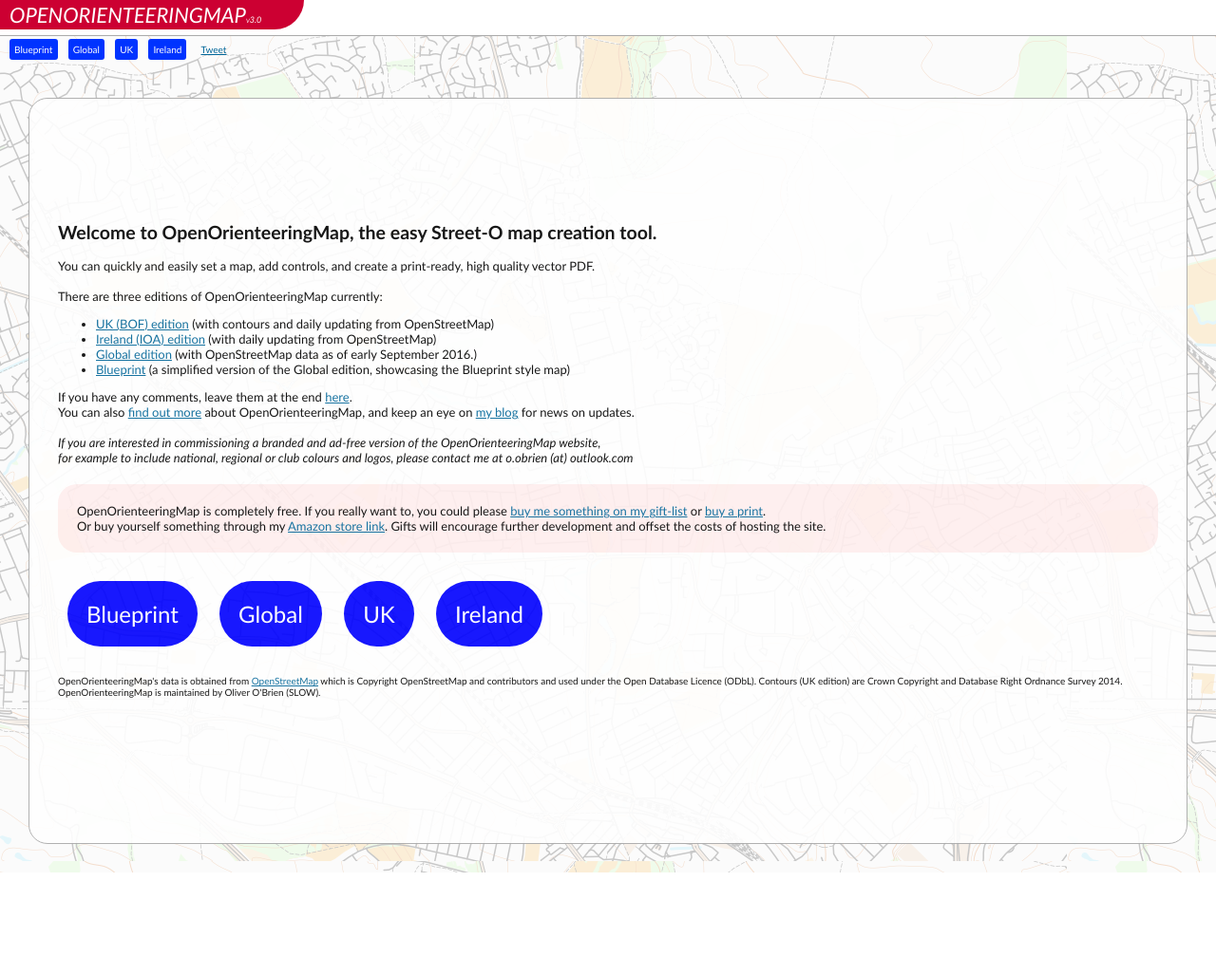
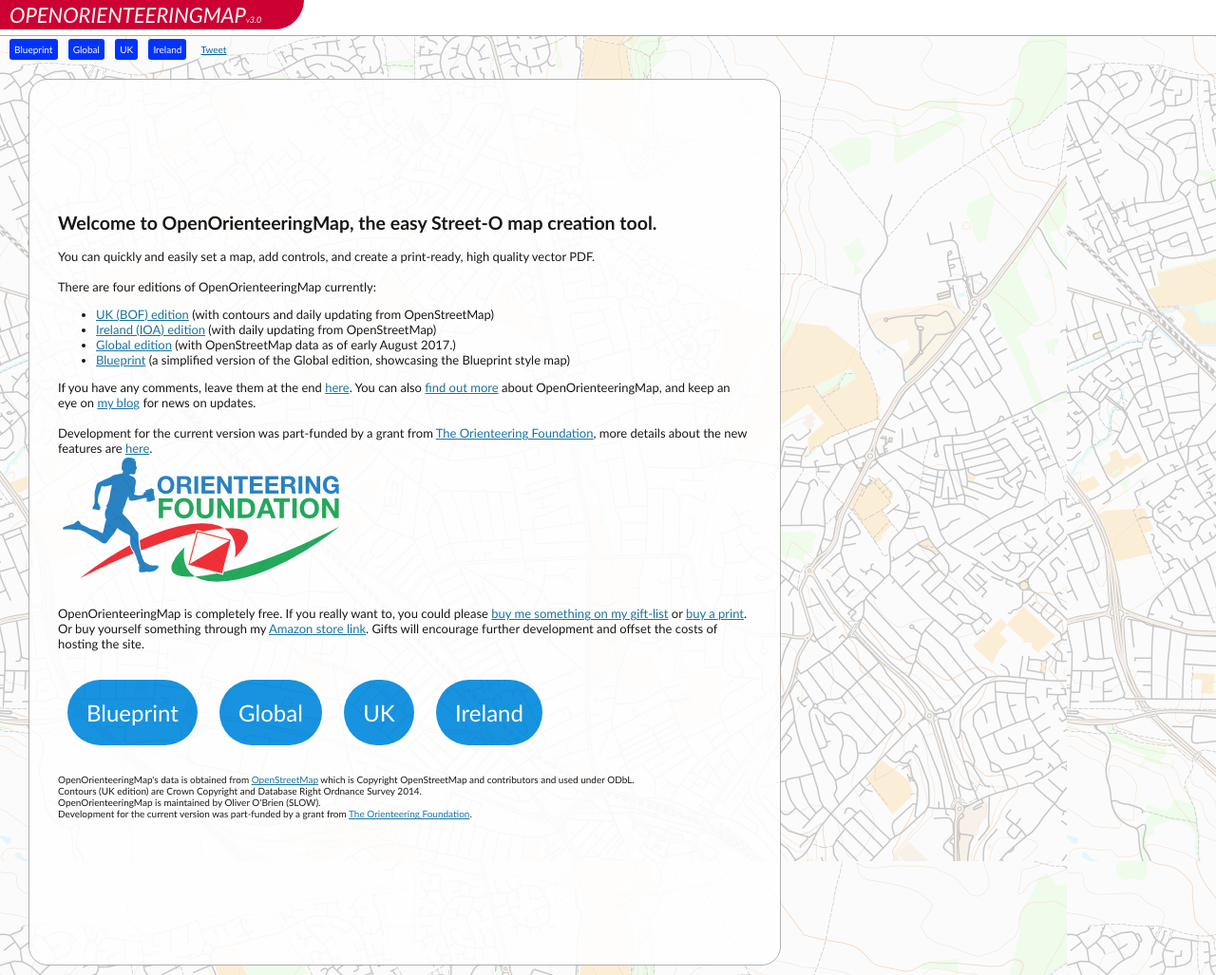
Before and after one commit to oobrien/oomap, a PHP site: page / in a window 1280 px wide. Shown: the whole page at 95% size. Before the commit the page ends 919 px from the top, so only its background shows below. Run offline with PHP 8.4, Linux system fonts and the light colour scheme; some libraries are stand-ins or nearby versions.

Commit message:
Add links to Blueprint, links/logos/credit to Orienteering Foundation, and Get JPG and Worldfile buttons. Tweak blue colour.

```diff
--- a/www/oomap.co.uk/gb/index.php
+++ b/www/oomap.co.uk/gb/index.php
@@ -66,7 +66,7 @@
 			<form id='load'>Map ID: <input type='text' size='10' id='savedMapID' />
 				<button id='loadButton' type="submit">Load</button>
 			</form>
-			<div id='title'>OPENORIENTEERINGMAP<span id='titlestatus'>v3.0</span></div>
+			<div id='title'>OPENORIENTEERINGMAP<span id='titlestatus'>v3.1</span></div>
 		</div>
 		<div id='editions'>
 			<div id='messagePanelHolder'>
@@ -139,6 +139,8 @@
 			</div>
 			<div id='create' class="ui-widget-header ui-corner-all">
 				<button id='createmap'>Save & get PDF map</button>
+				<button id='getraster'>Get JPG</button>
+				<button id='getworldfile'>Get Worldfile</button>
 				<button id='createclue'>Show clue sheet</button>
 			</div>
 		</div>
@@ -175,7 +177,7 @@
 
 			<div id='attribution'>
 				<div>Created by <a href="http://blog.oomap.co.uk/">Oliver O'Brien</a> <a href="http://blog.oomap.co.uk/oom/">Comments?</a><br /><a href="" onclick="alert('Background data is Copyright OpenStreetMap contributors 2015. The tile imagery used for the initial zoom layers is CC-By-SA OpenStreetMap. The contours are Crown Copyright and Database Right Ordnance Survey 2012-5. Postboxes from dracos.co.uk Locating Postboxes service. Plaques from Open Plaques project.'); return false;">Attribution</a> (OSM, Ordnance Survey, Dracos) <a href="http://blog.oomap.co.uk/oom/">About</a><br />
-				Development part-funded by <a href="http://www.britishorienteering.org.uk/">British Orienteering</a>.</div>
+				Supported by <a href="http://www.orienteeringfoundation.org.uk/">The Orienteering Foundation</a>.</div>
 			</div>
 			<div id='map'></div>
 		</div>
--- a/www/oomap.co.uk/ie/index.php
+++ b/www/oomap.co.uk/ie/index.php
@@ -66,7 +66,7 @@
 			<form id='load'>Map ID: <input type='text' size='15' id='savedMapID' />
 				<button id='loadButton' type="submit">Load</button>
 			</form>
-			<div id='title'>OPENORIENTEERINGMAP<span id='titlestatus'>v3.0</span></div>
+			<div id='title'>OPENORIENTEERINGMAP<span id='titlestatus'>v3.1</span></div>
 		</div>
 		<div id='editions'>
 			<div id='messagePanelHolder'>
@@ -138,6 +138,8 @@
 			</div>
 			<div id='create' class="ui-widget-header ui-corner-all">
 				<button id='createmap'>Save & get PDF map</button>
+				<button id='getraster'>Get JPG</button>
+				<button id='getworldfile'>Get Worldfile</button>
 				<button id='createclue'>Show clue sheet</button>
 			</div>
 		</div>
--- a/www/oomap.co.uk/index.php
+++ b/www/oomap.co.uk/index.php
@@ -73,7 +73,7 @@
 			<div id='social'><a href="https://twitter.com/share" class="twitter-share-button" data-count="horizontal" data-via="oobr">Tweet</a></div></td>
 			</tr></table>
 	</div>
-	<div style='padding: 20px 30px 30px 30px; margin: 30px; border: 1px solid #aaa; border-radius: 20px; background-color: white; opacity: 0.9;'>
+	<div style='width: 730px; padding: 30px; margin: 10px 30px; border: 1px solid #aaa; border-radius: 20px; background-color: white; opacity: 0.9;'>
 		<script async src="//pagead2.googlesyndication.com/pagead/js/adsbygoogle.js"></script>
 		<!-- OpenOrienteeringMap LB -->
 		<ins class="adsbygoogle"
@@ -89,37 +89,39 @@
 		-->
 		You can quickly and easily set a map, add controls, and create a print-ready, high quality vector PDF.
 		<br /><br />
-		There are three editions of OpenOrienteeringMap currently:
+		There are four editions of OpenOrienteeringMap currently:
 		<ul>
 		<li><a href="/gb/">UK (BOF) edition</a> (with contours and daily updating from OpenStreetMap)</li>
 		<li><a href="/ie/">Ireland (IOA) edition</a> (with daily updating from OpenStreetMap)</li>
-		<li><a href="/global/">Global edition</a> (with OpenStreetMap data as of early September 2016.)</li>
+		<li><a href="/global/">Global edition</a> (with OpenStreetMap data as of early August 2017.)</li>
 		<li><a href="/blueprint/">Blueprint</a> (a simplified version of the Global edition, showcasing the Blueprint style map)</li>
 		</ul>
 
-		If you have any comments, leave them at the end <a href="http://blog.oomap.co.uk/oom/#commentform">here</a>.<br />
+		If you have any comments, leave them at the end <a href="http://blog.oomap.co.uk/oom/#commentform">here</a>.
 		You can also <a href="http://blog.oomap.co.uk/oom/">find out more</a> about OpenOrienteeringMap, and keep an eye on <a href="http://blog.oomap.co.uk/">my blog</a> for news on updates.
 		<br /><br />
-
-		<div>
+		Development for the current version was part-funded by a grant from <a href="https://www.orienteeringfoundation.org.uk/">The Orienteering Foundation</a>, more details about the new features are <a href="http://blog.oomap.co.uk/2017/10/openorienteeringmap-version-3/">here</a>.<br />
+		<img src="images/orienteeringfoundation.png" style='width: 300px; height: 135px;' alt="The Orienteering Foundation" />
+		<!-- <div>
 		<i>If you are interested in commissioning a branded and ad-free version of the OpenOrienteeringMap website,<br />
 		for example to include national, regional or club colours and logos, please contact me at o.obrien (at) outlook.com</i>
+		</div> -->
+		<!-- <div style='padding: 20px; margin: 20px 0; background-color: #fee; border-radius: 20px;'> -->
+		<div style='margin: 20px 0;'>OpenOrienteeringMap is completely free. If you really want to, you could
+		please <a href="http://www.amazon.co.uk/gp/registry/wishlist/2WLZDJ7S00ERD/ref=cm_wl_huc_view">buy me something on my gift-list</a> or <a href="http://shop.oobrien.com/">buy a print</a>. Or buy yourself something through my <a href="http://www.amazon.co.uk/ref=as_sl_pc_wdgt_ex?&linkCode=wey&tag=yepsport-21">Amazon store link</a>. Gifts will encourage further development and offset the costs of hosting the site.</i>
 		</div>
-		<div style='padding: 20px; margin: 20px 0; background-color: #fee; border-radius: 20px;'>
-		OpenOrienteeringMap is completely free. If you really want to, you could
-		please <a href="http://www.amazon.co.uk/gp/registry/wishlist/2WLZDJ7S00ERD/ref=cm_wl_huc_view">buy me something on my gift-list</a> or <a href="http://shop.oobrien.com/">buy a print</a>.<br />Or buy yourself something through my <a href="http://www.amazon.co.uk/ref=as_sl_pc_wdgt_ex?&linkCode=wey&tag=yepsport-21">Amazon store link</a>. Gifts will encourage further development and offset the costs of hosting the site.</i>
-		</div>
+		<!-- </div> -->
 
 		<div style='margin: 50px auto 50px auto;'>
-			<a href="blueprint.php" style='width: 30px; height: 30px; background-color: #00f; border-radius: 50px; margin: 10px; padding: 20px; color: white; text-align: center; vertical-align: middle; text-decoration: none; font-size: 24px;'>Blueprint</a>
-			<a href="global.php" style='width: 30px; height: 30px; background-color: #00f; border-radius: 50px; margin: 10px; padding: 20px; color: white; text-align: center; vertical-align: middle; text-decoration: none; font-size: 24px;'>Global</a>
-			<a href="uk.php" style='width: 30px; height: 30px; background-color: #00f; border-radius: 50px; margin: 10px; padding: 20px; color: white; text-align: center; vertical-align: middle; text-decoration: none; font-size: 24px;'>UK</a>
-			<a href="ioa.php" style='width: 30px; height: 30px; background-color: #00f; border-radius: 50px; margin: 10px; padding: 20px; color: white; text-align: center; vertical-align: middle; text-decoration: none; font-size: 24px;'>Ireland</a>
+			<a href="/blueprint/" style='width: 30px; height: 30px; background-color: #08d; border-radius: 50px; margin: 10px; padding: 20px; color: white; text-align: center; vertical-align: middle; text-decoration: none; font-size: 24px;'>Blueprint</a>
+			<a href="/global/" style='width: 30px; height: 30px; background-color: #08d; border-radius: 50px; margin: 10px; padding: 20px; color: white; text-align: center; vertical-align: middle; text-decoration: none; font-size: 24px;'>Global</a>
+			<a href="/gb/" style='width: 30px; height: 30px; background-color: #08d; border-radius: 50px; margin: 10px; padding: 20px; color: white; text-align: center; vertical-align: middle; text-decoration: none; font-size: 24px;'>UK</a>
+			<a href="/ie/" style='width: 30px; height: 30px; background-color: #08d; border-radius: 50px; margin: 10px; padding: 20px; color: white; text-align: center; vertical-align: middle; text-decoration: none; font-size: 24px;'>Ireland</a>
 
 		</div>
 		<div style='font-size: 10px; margin: 30px 0;'>OpenOrienteeringMap's data is obtained from <a href="http://osm.org/">OpenStreetMap</a> which is Copyright OpenStreetMap and contributors
-		and used under the Open Database Licence (ODbL). Contours (UK edition) are Crown Copyright and Database Right Ordnance Survey 2014.
-		OpenOrienteeringMap is maintained by Oliver O'Brien (SLOW).</div>
+		and used under ODbL.<br /> Contours (UK edition) are Crown Copyright and Database Right Ordnance Survey 2014.
+		<br />OpenOrienteeringMap is maintained by Oliver O'Brien (SLOW). <br />Development for the current version was part-funded by a grant from <a href="https://www.orienteeringfoundation.org.uk/">The Orienteering Foundation</a>.</div>
 		<script async src="//pagead2.googlesyndication.com/pagead/js/adsbygoogle.js"></script>
 		<!-- OpenOrienteeringMap LB -->
 		<ins class="adsbygoogle"
```
Also changed, not shown: www/oomap.co.uk/global/index.php (+5 -3 lines), www/oomap.co.uk/images/oflogo.png (added), www/oomap.co.uk/images/orienteeringfoundation.png (added).
